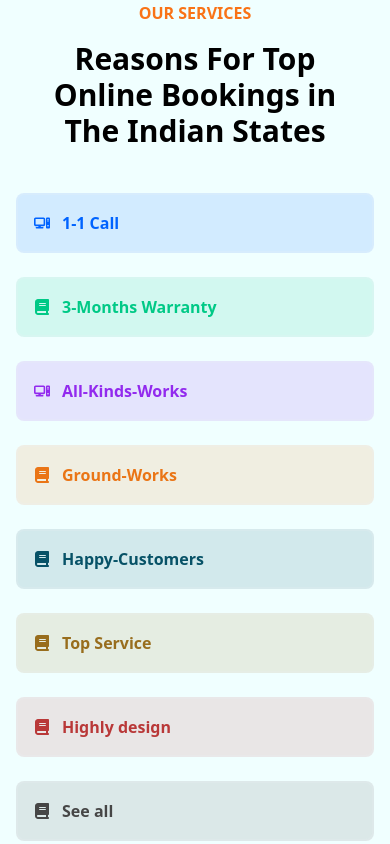
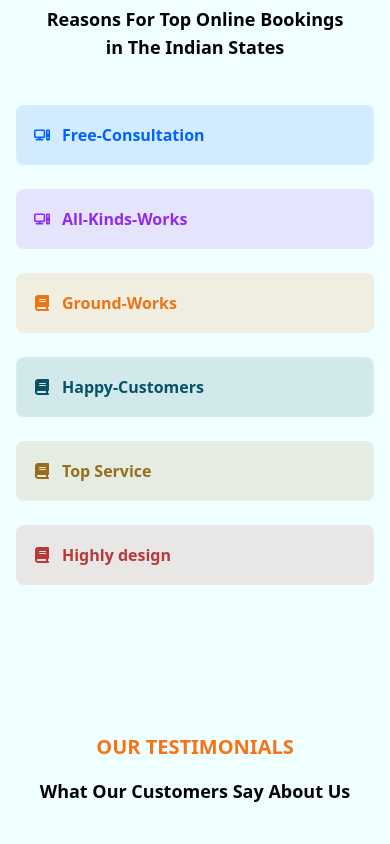
Before and after one commit to Sidduzzzup/Superior_workers, a React (Vite) app: page / in a window 390 px wide. Shown: the part 7420-8264 px from the top of the page. Built offline with nearby package versions, Linux system fonts and the light colour scheme.

Commit message:
Added missing images

```diff
--- a/src/assets/components/Routing-Component/BuilderRouting.jsx
+++ b/src/assets/components/Routing-Component/BuilderRouting.jsx
@@ -6,7 +6,7 @@ const BuilderRouting = () => {
   return (<>
     <div className='container py-5 md:py-10 grid grid-cols-1 md:grid-cols-2 '>
       <div className='ml-28'>
-        <img  className='h-[500px] mt-2' src="/pngfind.com-construction-worker-png-627358.png" alt="" />
+        <img  className='h-[400px] md:h-[500px] mt-2' src="/pngfind.com-construction-worker-png-627358.png" alt="" />
       </div>
       <div>
       <motion.div
@@ -17,7 +17,7 @@ const BuilderRouting = () => {
           <h1 className="uppercase text-orange-500 font-extrabold text-3xl">
             Builder Chaos
           </h1>
-          <p className="font-semibold text-3xl">
+          <p className="font-semibold text-xl sm:text-3xl">
            We Have Highly Experienced Builders in United States
           </p>
 
--- a/src/assets/components/Routing-Component/Carpenter_Routing.jsx
+++ b/src/assets/components/Routing-Component/Carpenter_Routing.jsx
@@ -7,7 +7,7 @@ const Carpenter_Routing = () => {
   return (<>
       <div className='container py-5 md:py-10 grid grid-cols-1 md:grid-cols-2 mb-[110px]'>
       <div className="ml-14">
-        <img className="h-[400px] absolute top-28" src= "/pngfind.com-construction-worker-png-3160821.png"  alt="Plumber" />
+        <img className=" h-[350px] w-[400px] md:h-[400px] md:absolute md:top-28" src= "/pngfind.com-construction-worker-png-3160821.png"  alt="Plumber" />
       </div>
       <div>
       <motion.div
@@ -18,8 +18,8 @@ const Carpenter_Routing = () => {
           <h1 className="uppercase text-orange-500 font-extrabold text-3xl">
            Carpenter
           </h1>
-          <p className="font-semibold text-xl">
-          Need carpentry services for your home? From furniture repairs to custom woodworking, our
+          <p className=" font-semibold text-base md:text-xl ">
+          From furniture repairs to custom woodworking, our
           skilled carpenters are here to provide high-quality work tailored to your needs. </p>
 
           <div className='pt-6'><button className='border-2 rounded-xl font-semibold p-2 bg-sky-400 hover:shadow-[10px_13px_10px_rgba(0,0,0,0.4)] hover:bg-yellow-500'>
--- a/src/assets/components/Routing-Component/Electrician.jsx
+++ b/src/assets/components/Routing-Component/Electrician.jsx
@@ -7,7 +7,7 @@ const Electrician = () => {
 
      <div className='container py-5 md:py-10 grid grid-cols-1 md:grid-cols-2'>
               <div className='pl-36'>
-                <img src= "/pngfind.com-construction-hat-png-2617311.png" className='h-[550px]'  alt="Plumber" />
+                <img src= "/pngfind.com-construction-hat-png-2617311.png" className='h-[400px] md:h-[550px]'  alt="Plumber" />
               </div>
               <div>
               <motion.div
@@ -18,7 +18,7 @@ const Electrician = () => {
                   <h1 className="uppercase text-orange-500 font-extrabold text-3xl">
                     Electrician Chaos
                   </h1>
-                  <p className="font-semibold text-3xl">
+                  <p className="font-semibold text-xl md:text-3xl">
                    We Have Highly Experienced Electrician in United States
                   </p>
 
--- a/src/assets/components/Routing-Component/PlumberRouting.jsx
+++ b/src/assets/components/Routing-Component/PlumberRouting.jsx
@@ -7,7 +7,7 @@ const PlumberRouting = () => {
   return (<>
       <div className='container py-5 md:py-10 grid grid-cols-1 md:grid-cols-2 mb-[110px]'>
       <div>
-        <img className="h-[400px] absolute top-28" src= "/pngfind.com-construction-worker-png-1649001.png"  alt="Plumber" />
+        <img className="h-[350px] md:h-[400px] md:absolute md:top-28" src= "/pngfind.com-construction-worker-png-1649001.png"  alt="Plumber" />
       </div>
       <div>
       <motion.div
@@ -18,7 +18,7 @@ const PlumberRouting = () => {
           <h1 className="uppercase text-orange-500 font-extrabold text-3xl">
             Plumber Chaos
           </h1>
-          <p className="font-semibold text-3xl">
+          <p className="font-semibold text-xl md:text-3xl">
            We Have Highly Experienced Plumbers in United States
           </p>
 
--- a/src/assets/components/Subject.jsx
+++ b/src/assets/components/Subject.jsx
@@ -6,18 +6,12 @@ const Subject = () => {
     const subjectList = [
         {
           id: 1,
-          name: "1-1 Call",
+          name: "Free-Consultation",
           icon: <FaComputer />,
           color: "#0063ff",
           delay: 0.2,
         },
-        {
-          id: 2,
-          name: "3-Months Warranty",
-          icon: <FaBook />,
-          color: "#00c986",
-          delay: 0.3,
-        },
+
         {
           id: 3,
           name: "All-Kinds-Works",
@@ -53,24 +47,18 @@ const Subject = () => {
           color: "#b93838",
           delay: 0.8,
         },
-        {
-          id: 8,
-          name: "See all",
-          icon: <FaBook />,
-          color: "#464646",
-          delay: 0.9,
-        },
+
       ];
 
   return (
     <div>
-        <div className="container py-10 md:py-28">
+        <div className="container py-1 md:py-28">
         {/* header section */}
-        <div className="space-y-4 p-6 text-center max-w-[600px] mx-auto mb-5">
+        <div className="space-y-4 p-6 text-center max-w-[600px] mx-auto">
           <h1 className="uppercase font-semibold text-orange-500">
             Our Services
           </h1>
-          <p className="font-semibold text-3xl">
+          <p className="font-bold text-lg md:text-3xl">
             Reasons For Top Online Bookings in The Indian States
           </p>
         </div>
--- a/src/assets/components/Testimonials.jsx
+++ b/src/assets/components/Testimonials.jsx
@@ -88,7 +88,7 @@ const TestimonialSection = () => {
 
 
             <div><h2 className='flex justify-center align-middle text-orange-500 font-bold text-xl pt-36'>OUR TESTIMONIALS</h2></div>
-            <div><h1 className='flex justify-center align-middle content-center p-4 font-bold text-3xl'> What Our Customers Say About Us</h1></div>
+            <div><h1 className='flex justify-center align-middle content-center p-4 font-bold text-lg md:text-3xl'> What Our Customers Say About Us</h1></div>
 
 
 
```
